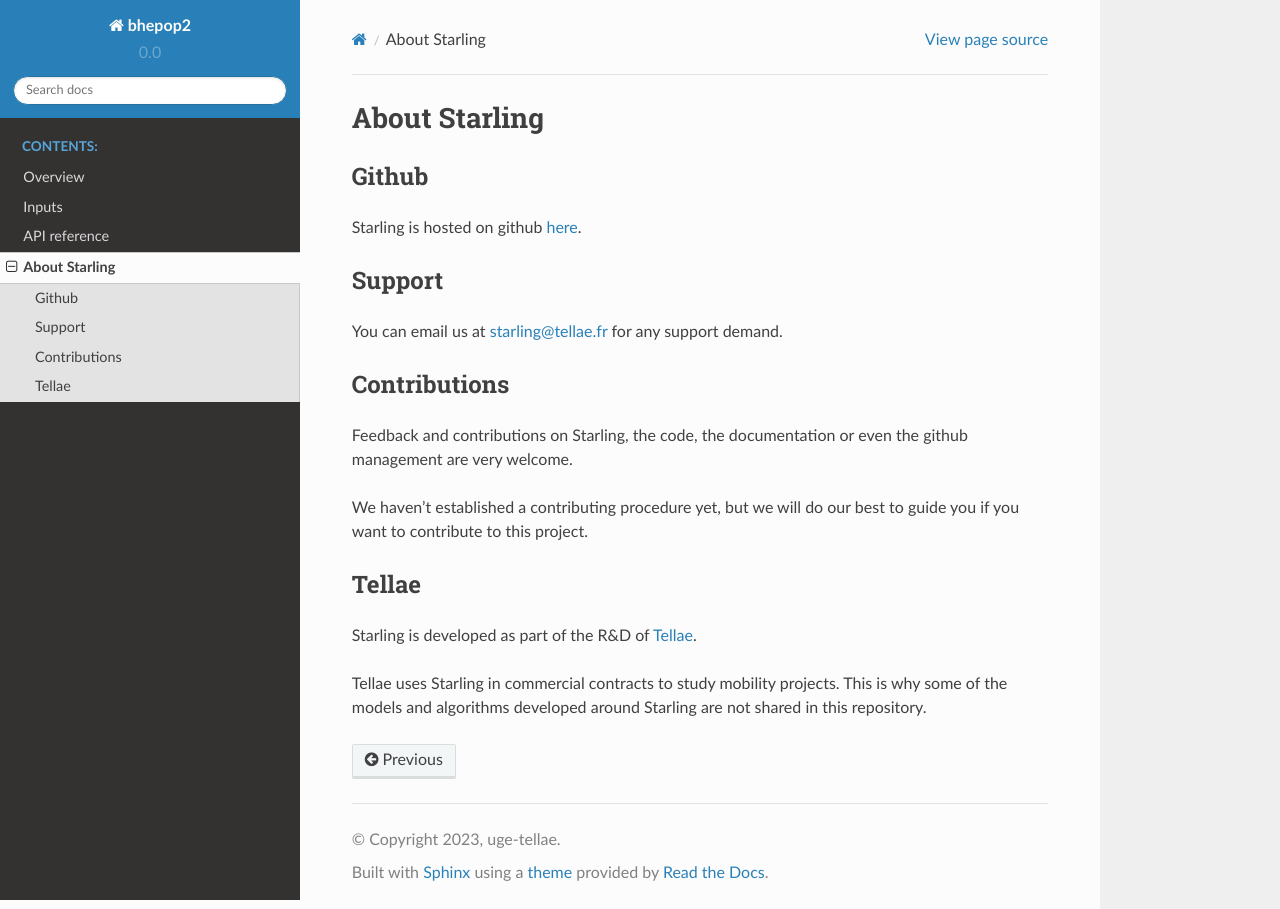
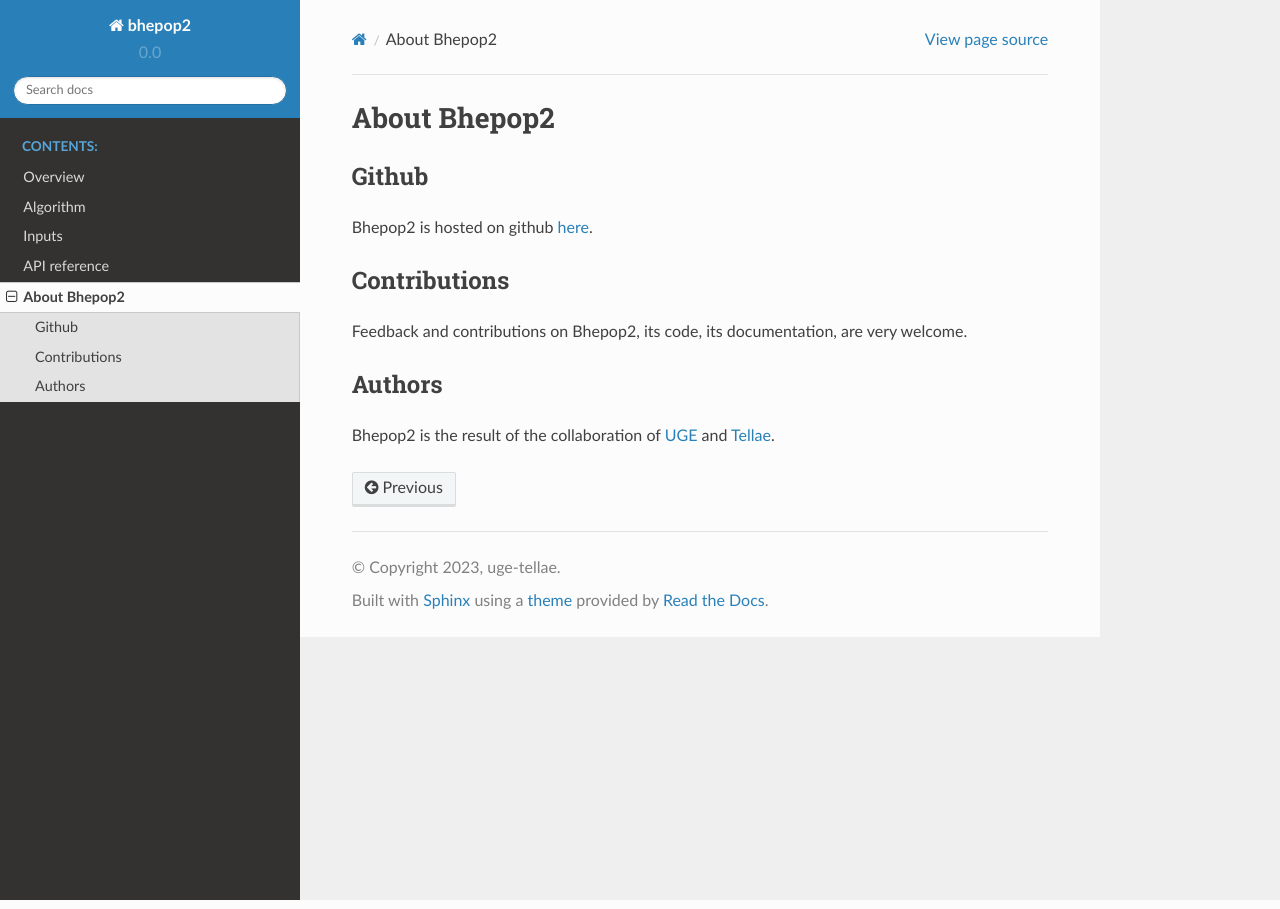
Before and after one commit to tellae/bhepop2, a Sphinx documentation site: the page built from docs/about.rst, in a window 1280 px wide. Built offline with Sphinx 7.4.7 and the Read the Docs theme 2.0.0, drawn with Linux system fonts in a browser that asks for light colours; pages that are not in the unit, such as notebooks, are missing from menus.

```diff
--- a/docs/about.rst
+++ b/docs/about.rst
@@ -1,37 +1,23 @@
 .. _about:
 
-##############
-About Starling
-##############
+#############
+About Bhepop2
+#############
 
 ******
 Github
 ******
 
-Starling is hosted on github `here <https://github.com/tellae/starling>`_.
-
-*******
-Support
-*******
-
-You can email us at starling@tellae.fr for any support demand.
+Bhepop2 is hosted on github `here <https://github.com/tellae/bhepop2>`_.
 
 *************
 Contributions
 *************
 
-Feedback and contributions on Starling, the code, the documentation or
-even the github management are very welcome.
+Feedback and contributions on Bhepop2, its code, its documentation, are very welcome.
 
-We haven't established a contributing procedure yet, but we will do our
-best to guide you if you want to contribute to this project.
+*******
+Authors
+*******
 
-******
-Tellae
-******
-
-Starling is developed as part of the R&D
-of `Tellae <https://tellae.fr/>`_.
-
-Tellae uses Starling in commercial contracts to study mobility projects. This is why
-some of the models and algorithms developed around Starling are not shared in this repository.
+Bhepop2 is the result of the collaboration of `UGE <https://ease.univ-gustave-eiffel.fr/>`_ and `Tellae <https://tellae.fr/>`_.
--- a/docs/conf.py
+++ b/docs/conf.py
@@ -32,6 +32,7 @@ extensions = [
     "autoapi.extension",
     "sphinx.ext.todo",
     "sphinx.ext.mathjax",
+    "sphinxcontrib.mermaid",
 ]
 
 # autdoc config value
--- a/docs/contents.rst
+++ b/docs/contents.rst
@@ -1,5 +1,5 @@
-Documentation of Starling
-=========================
+Documentation of Bhepop2
+========================
 
 
 .. toctree::
@@ -7,6 +7,7 @@ Documentation of Starling
    :caption: Contents:
 
    index
+   algorithm
    inputs
    apiref
    about
--- a/docs/doc_requirements.txt
+++ b/docs/doc_requirements.txt
@@ -1,3 +1,4 @@
 sphinx==5.3.0
 sphinx-rtd-theme==0.4.3
 sphinx-autoapi==1.7.0
+sphinxcontrib-mermaid==0.7.1
--- a/docs/index.rst
+++ b/docs/index.rst
@@ -5,11 +5,11 @@ Overview
     Write documentation on :
 
         - global goal of the package
-        - algorithm logic (cite original paper)
         - data formats
         - usage and examples
 
 
+For an explaination of the algorithm logic, see the :ref:`algorithm` section.
 
 For detailed documentation of the code, see the :ref:`api-ref`.
 
```
Also changed, not shown: README.md (+1 -2 lines), docs/algorithm.rst (added, +24 -0 lines).
